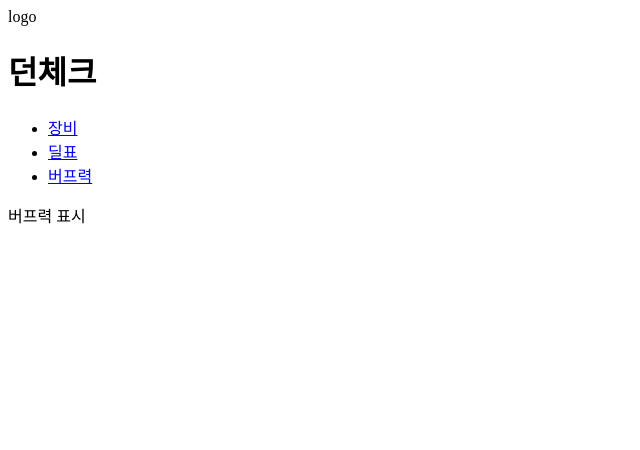
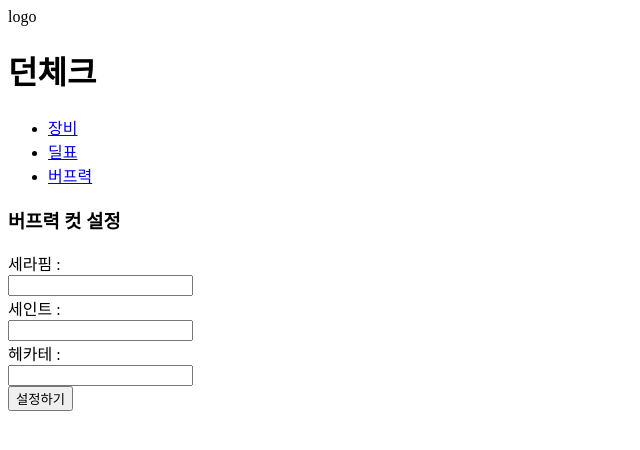
Before and after one commit to goldmembrane/DunCheck_Client, a React (Create React App) app: page /setting/buffscore in a window 1280 px wide. Shown: the top 450 px of the page, without its empty margins (0-640 px from the left). Built offline with nearby package versions, Linux system fonts and the light colour scheme.

Commit message:
make up buffscore.tsx file and re-positioning return back button

```diff
--- a/src/page/Setting.tsx
+++ b/src/page/Setting.tsx
@@ -20,13 +20,13 @@ const Setting = (props: RouteComponentProps<{}>) => {
                     </ul>
                 </div>
             </div>
-            <Route path = '/setting' exact render = {() =>
-                <div className = "settingContentBox">
-                    <div className = 'returnBackButtonBox'>
-                        <button className = 'returnBackButton' onClick = {returnBack}>설정하기</button>
-                    </div>
-                </div>} />
+            <Route path = '/setting' exact = {true} />
             <Route path = '/setting/:option' component = {SettingDetail} />
+            <div className = "settingContentBox">
+                <div className = 'returnBackButtonBox'>
+                    <button className = 'returnBackButton' onClick = {returnBack}>설정하기</button>
+                </div>
+            </div>
         </>
     )
 }
--- a/src/settingOption/BuffScore.tsx
+++ b/src/settingOption/BuffScore.tsx
@@ -1,9 +1,29 @@
 import * as React from 'react'
 
 const BuffScore = () => {
+
     return (
         <>
-            <div>버프력 표시</div>
+            <div className = "buffScoreWrapBox">
+                <div className = "buffScoreTitleBox">
+                    <h3>버프력 컷 설정</h3>
+                </div>
+                <div className = "buffScoreContentBox">
+                    <div className = "seraphimBufferBox">
+                        <div className = "seraphimLabel">세라핌 : </div>
+                        <input className = "seraphimBuffCut" type = "text" />
+                    </div>
+                    <div className = "saintBufferBox">
+                        <div className = "saintLabel">세인트 : </div>
+                        <input className = "saintBuffCut" type = "text" />
+                    </div>
+                    <div className = "hecateBox">
+                        <div className = "hecateLabel">헤카테 : </div>
+                        <input className = "hecateBuffCut" type = "text" />
+                    </div>
+                </div>
+
+            </div>
         </>
     )
 }
```
